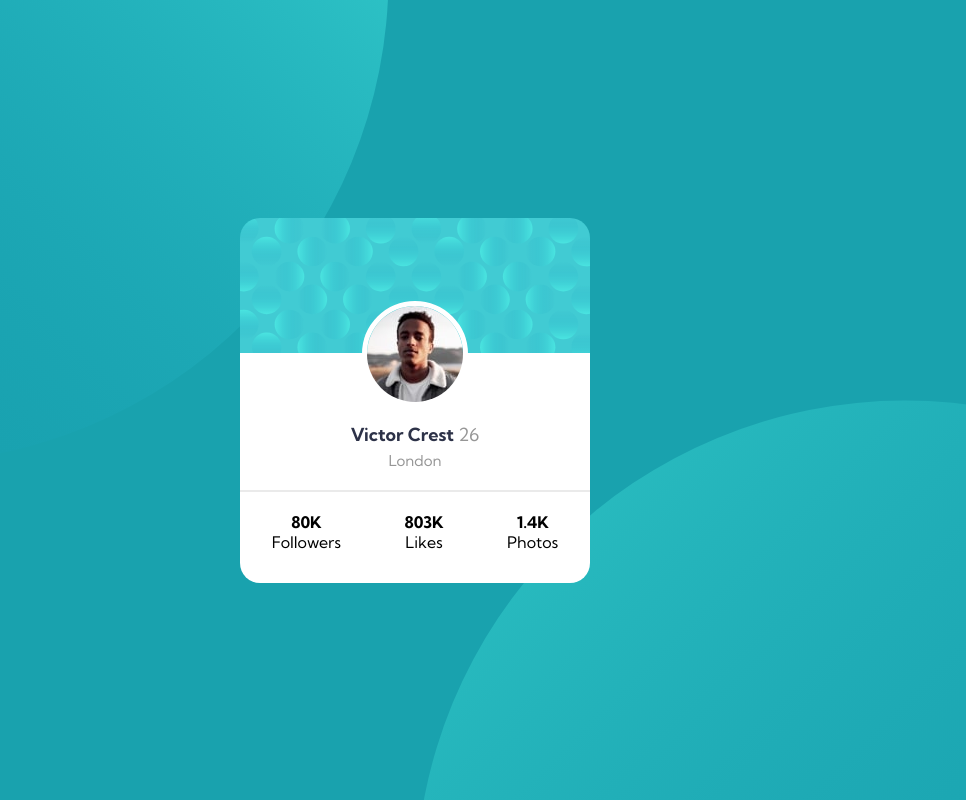
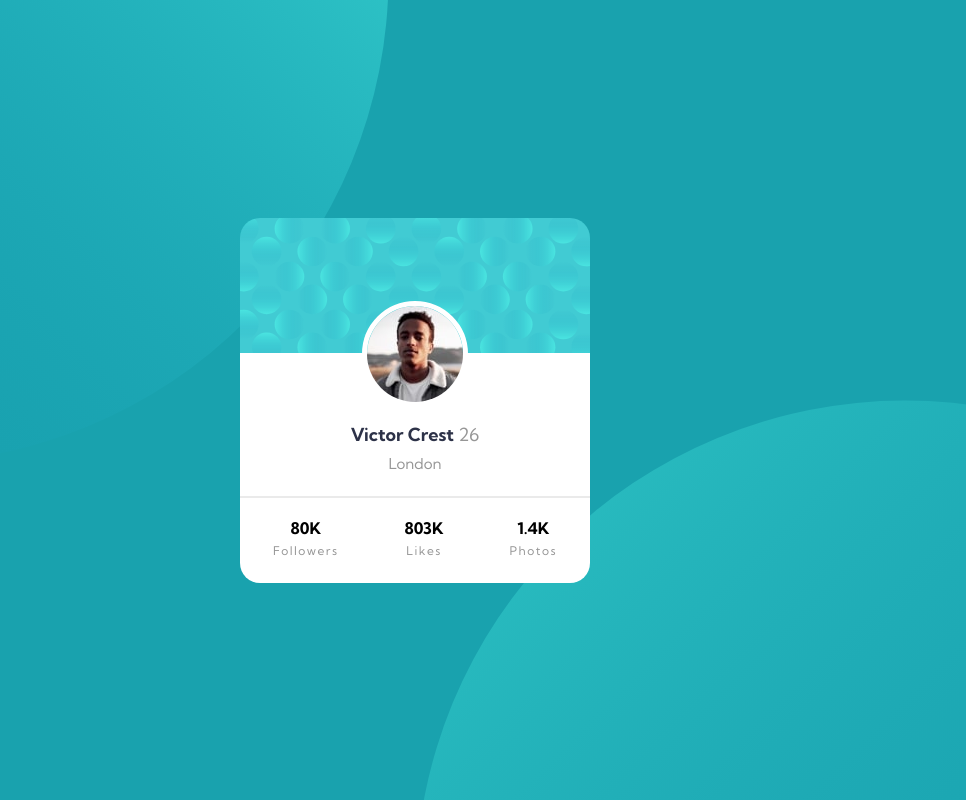
Before and after one commit to AlazarG19/Profile-Card-Main-Component, a plain HTML site: page index.html in a window 1280 px wide. Shown: the whole page, without its empty margins (225-1191 px from the left). Drawn offline with Linux system fonts and the light colour scheme.

Commit message:
my second commit

```diff
--- a/style.css
+++ b/style.css
@@ -53,12 +53,12 @@ main {
     color: var(--Verydarkdesaturatedblue)
 }
 .place{
-    margin-top: 5px;
+    margin-top: 8px;
     color: var(--Darkgray);
     font-size: 15px;
 }
 hr{
-    margin:20px 0 10px 0;
+    margin:23px 0 10px 0;
     border-color: var(--Darkgray);
     border-style: solid;
     opacity: .2;
@@ -77,6 +77,12 @@ hr{
 }
 .details>div>span:nth-of-type(1){
     font-weight: 700;
+}
+.details>div>span:nth-of-type(2){
+  margin-top:5px;
+    font-size: 12px;
+    letter-spacing: 1.5px;
+    color: var(--Darkgray);
 }
 .upper-bg{
     width: 100vw;
```
